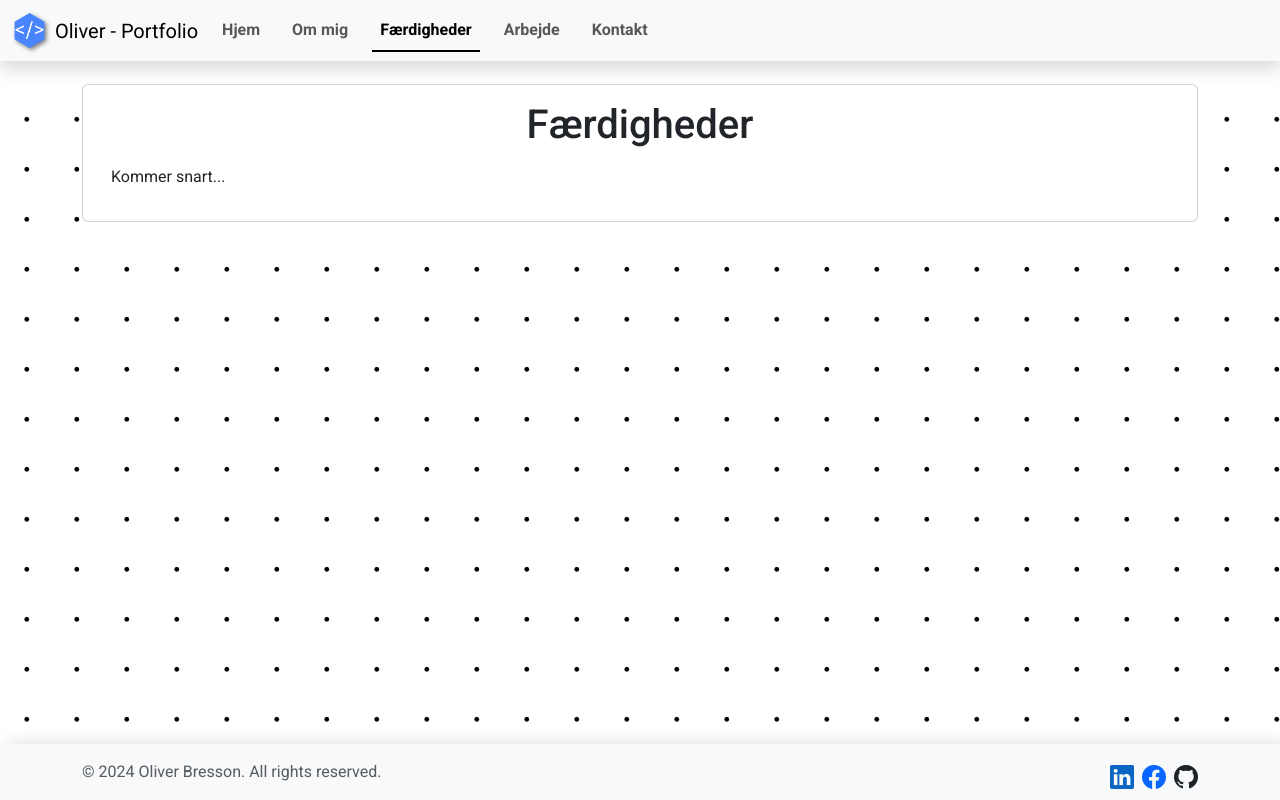
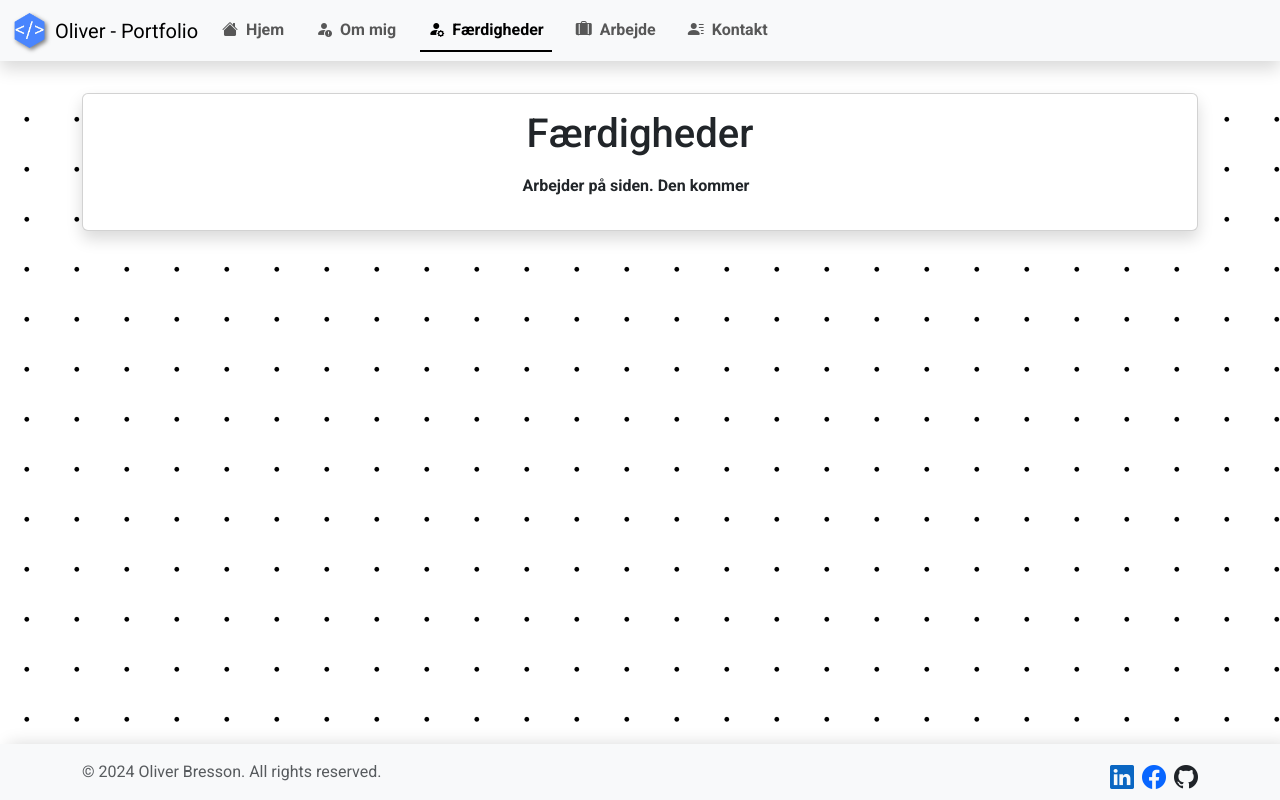
Before and after one commit to Brezzor/Brezzor.github.io, a Vue app: page /#/Skills in a window 1280 px wide. Built offline with nearby package versions, Linux system fonts and the light colour scheme.

Commit message:
Added missing styling to cards and a few changes.

```diff
--- a/src/App.vue
+++ b/src/App.vue
@@ -11,7 +11,7 @@ const FooterComponent = defineAsyncComponent(() =>
 
 <template>
   <HeaderComponent />
-  <RouterView v-slot="{ Component, route }" class="my-4">
+  <RouterView v-slot="{ Component, route }">
     <transition name="scale-slide">
       <component :is="Component" :key="route.path" />
     </transition>
@@ -21,8 +21,10 @@ const FooterComponent = defineAsyncComponent(() =>
 
 <style scoped>
 .container {
-  padding-top: 60px;
-  padding-bottom: 70px
+  min-height: calc(100% - 7.3rem);
+  margin-top: 3.8125rem;
+  padding-top: 2rem;
+  padding-bottom: 2rem;
 }
 
 /* scale-slide animation */
--- a/src/components/FooterComponent.vue
+++ b/src/components/FooterComponent.vue
@@ -1,7 +1,7 @@
 <script setup lang="ts"></script>
 
 <template>
-  <footer class="mt-auto py-3 bg-body-tertiary shadow-top fixed-bottom">
+  <footer class="mt-auto py-3 bg-body-tertiary shadow-top">
     <div class="container">
       <div class="d-flex justify-content-between">
         <span class="text-body-secondary">© 2024 Oliver Bresson. All rights reserved.</span>
--- a/src/components/HeaderComponent.vue
+++ b/src/components/HeaderComponent.vue
@@ -27,32 +27,40 @@ export default {
         <img class="me-2 logo" src="@/assets/logo.webp" alt="Logo" width="35" height="35" />
         <span class="align-middle">Oliver - Portfolio</span>
       </RouterLink>
-      <button class="navbar-toggler" type="button" data-bs-toggle="collapse" data-bs-target="#navbarSupportedContent"
-        aria-controls="navbarSupportedContent" :aria-expanded="show ? 'true' : 'false'" aria-label="Toggle navigation"
-        v-on:click="toggleNavbar">
+      <button class="navbar-toggler" type="button" :aria-expanded="show ? 'true' : 'false'"
+        aria-label="Toggle navigation" v-on:click="toggleNavbar">
         <span class="navbar-toggler-icon"></span>
       </button>
-      <div class="collapse navbar-collapse" :class="show ? 'show' : ''" id="navbarSupportedContent">
-        <ul class="navbar-nav me-auto mb-2 mb-md-0 nav-underline fw-bold">
+      <div class="collapse navbar-collapse" :class="show ? 'show' : ''">
+        <ul class="navbar-nav me-auto my-2 my-lg-0 nav-underline fw-bold">
           <li class="nav-item">
-            <RouterLink class="nav-link" active-class="active" :to="{ name: 'Home' }" v-on:click="closeNavbar">Hjem
+            <RouterLink class="nav-link" active-class="active" :to="{ name: 'Home' }" v-on:click="closeNavbar">
+              <i class="bi bi-house-fill pe-2"></i>
+              <span>Hjem</span>
             </RouterLink>
           </li>
           <li class="nav-item">
-            <RouterLink class="nav-link" active-class="active" :to="{ name: 'About' }" v-on:click="closeNavbar">Om mig
+            <RouterLink class="nav-link" active-class="active" :to="{ name: 'About' }" v-on:click="closeNavbar">
+              <i class="bi bi-person-fill-exclamation pe-2"></i>
+              <span>Om mig</span>
             </RouterLink>
           </li>
           <li class="nav-item">
             <RouterLink class="nav-link" active-class="active" :to="{ name: 'Skills' }" v-on:click="closeNavbar">
-              Færdigheder</RouterLink>
+              <i class="bi bi-person-fill-gear pe-2"></i>
+              <span>Færdigheder</span>
+            </RouterLink>
           </li>
           <li class="nav-item">
-            <RouterLink class="nav-link" active-class="active" :to="{ name: 'Works' }" v-on:click="closeNavbar">Arbejde
+            <RouterLink class="nav-link" active-class="active" :to="{ name: 'Works' }" v-on:click="closeNavbar">
+              <i class="bi bi-suitcase-lg-fill pe-2"></i>
+              <span>Arbejde</span>
             </RouterLink>
           </li>
           <li class="nav-item">
             <RouterLink class="nav-link" active-class="active" :to="{ name: 'Contact' }" v-on:click="closeNavbar">
-              Kontakt
+              <i class="bi bi-person-lines-fill pe-2"></i>
+              <span>Kontakt</span>
             </RouterLink>
           </li>
         </ul>
--- a/src/views/AboutView.vue
+++ b/src/views/AboutView.vue
@@ -2,7 +2,7 @@
 
 <template>
   <div class="container">
-    <div class="card">
+    <div class="card shadow">
       <div class="card-body">
         <h1 class="text-center">Hvem er jeg</h1>
         <div class="container pt-2">
@@ -59,15 +59,11 @@
                     <div class="card-body">
                       <h2 class="text-center">Uddannelse</h2>
                       <ul class="list-group list-group-flush">
-                        <li
-                          class="list-group-item d-flex justify-content-between align-items-center"
-                        >
+                        <li class="list-group-item d-flex justify-content-between align-items-center">
                           Datamatiker
                           <span class="badge text-bg-primary rounded-pill">Færdiggjort 2024</span>
                         </li>
-                        <li
-                          class="list-group-item d-flex justify-content-between align-items-center"
-                        >
+                        <li class="list-group-item d-flex justify-content-between align-items-center">
                           EUX Elektriker
                           <span class="badge text-bg-primary rounded-pill">Færdiggjort 2020</span>
                         </li>
--- a/src/views/ContactView.vue
+++ b/src/views/ContactView.vue
@@ -7,7 +7,7 @@ const ContactCard = defineAsyncComponent(() =>
 
 <template>
   <div class="container">
-    <div class="card">
+    <div class="card shadow">
       <div class="card-body">
         <div class="container text-center">
           <h1>Kontakt mig</h1>
--- a/src/views/SkillsView.vue
+++ b/src/views/SkillsView.vue
@@ -1,12 +1,18 @@
-<script setup lang="ts"></script>
+<script setup lang="ts">
+import { defineAsyncComponent } from 'vue';
+const TypewriterText = defineAsyncComponent(() =>
+  import('../components/TypewriterTextComponent.vue')
+)
+</script>
 
 <template>
   <div class="container">
-    <div class="card">
+    <div class="card shadow">
       <div class="card-body">
         <h1 class="text-center">Færdigheder</h1>
-        <div class="container pt-2">
-          <p>Kommer snart...</p>
+        <div class="container text-center pt-2">
+          <TypewriterText text-class="fw-bold" :display-text-array="[
+            'Arbejder på siden. Den kommer snart...']" />
         </div>
       </div>
     </div>
--- a/src/views/WorksView.vue
+++ b/src/views/WorksView.vue
@@ -1,12 +1,18 @@
-<script setup lang="ts"></script>
+<script setup lang="ts">
+import { defineAsyncComponent } from 'vue';
+const TypewriterText = defineAsyncComponent(() =>
+  import('../components/TypewriterTextComponent.vue')
+)
+</script>
 
 <template>
   <div class="container">
-    <div class="card">
+    <div class="card shadow">
       <div class="card-body">
         <h1 class="text-center">Arbejde</h1>
-        <div class="container pt-2">
-          <p>Kommer snart...</p>
+        <div class="container text-center pt-2">
+          <TypewriterText text-class="fw-bold" :display-text-array="[
+            'Arbejder på siden. Den kommer snart...']" />
         </div>
       </div>
     </div>
```
